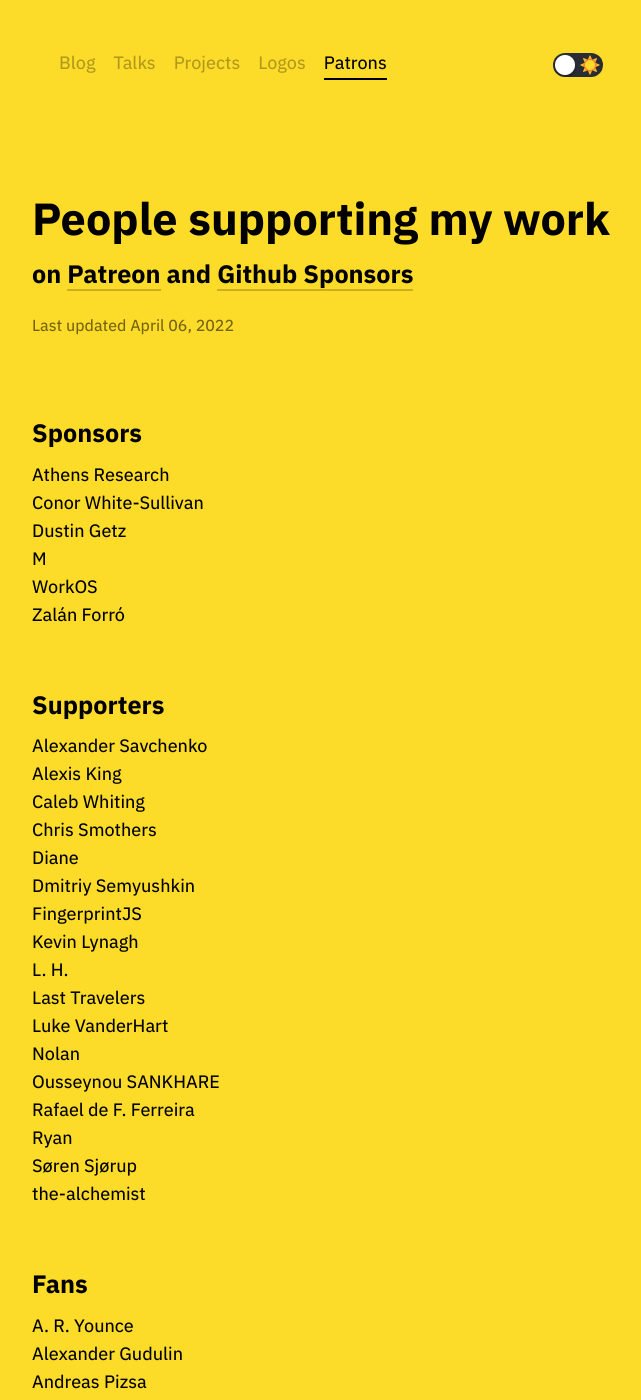
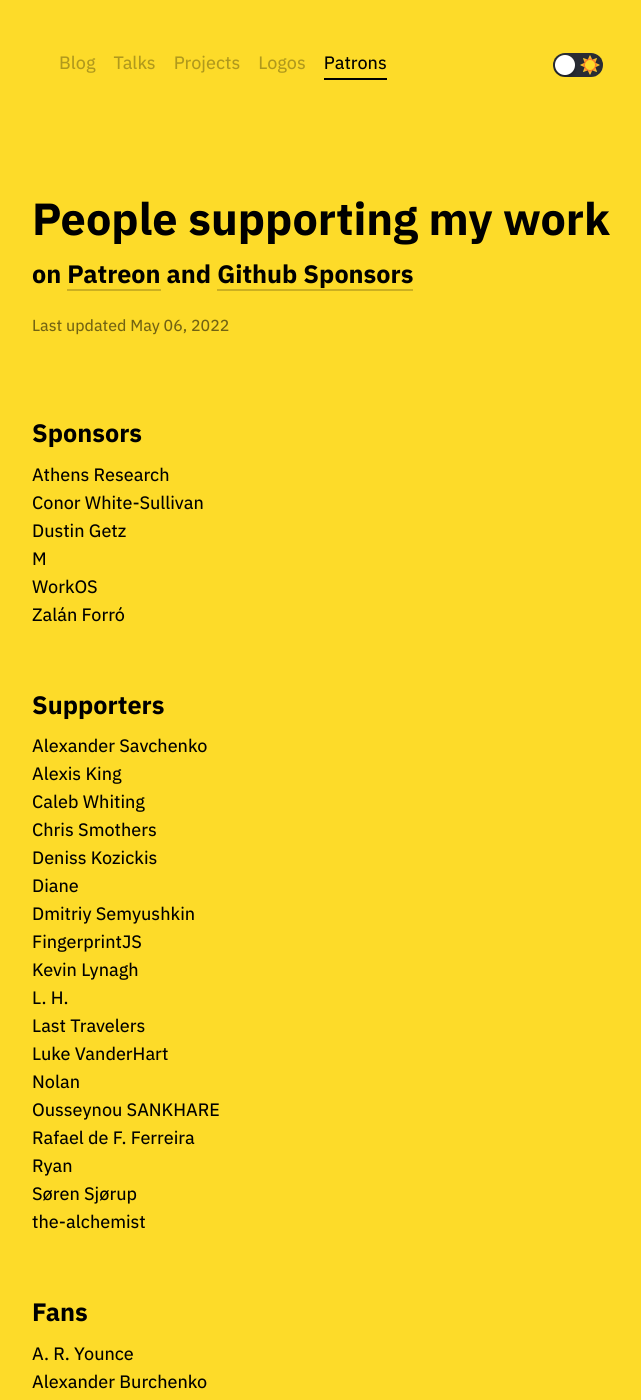
Before and after one commit to tonsky/tonsky.github.io, a Jekyll site: the page built from patrons/index.html, in a window 1280 px wide and 1400 px high. Shown: the whole window, without its empty margins (310-951 px from the left). Built offline with Jekyll 4.4.1, drawn with Linux system fonts in a browser that asks for light colours; some of the changed text lies outside the part shown.

Commit message:
Patrons update May 2022

```diff
--- a/patrons/index.html
+++ b/patrons/index.html
@@ -20,7 +20,7 @@
 
 <h1 class="title">People supporting my work</h1>
 <h2>on <a href="https://patreon.com/tonsky" target="_blank">Patreon</a> and <a href="https://github.com/sponsors/tonsky" target="_blank">Github Sponsors</a></h2>
-<div class="footer">Last updated April 06, 2022</div>
+<div class="footer">Last updated May 06, 2022</div>
 
 <h2>Sponsors</h2>
 <li>Athens Research</li>
@@ -35,6 +35,7 @@
 <li>Alexis King</li>
 <li>Caleb Whiting</li>
 <li>Chris Smothers</li>
+<li>Deniss Kozickis</li>
 <li>Diane</li>
 <li>Dmitriy Semyushkin</li>
 <li>FingerprintJS</li>
@@ -51,6 +52,7 @@
 
 <h2>Fans</h2>
 <li>A. R. Younce</li>
+<li>Alexander Burchenko</li>
 <li>Alexander Gudulin</li>
 <li>Andreas Pizsa</li>
 <li>Arno Esterhuizen</li>
```
Also changed, not shown: other parts of patrons/index.html (+2 -0 lines).
